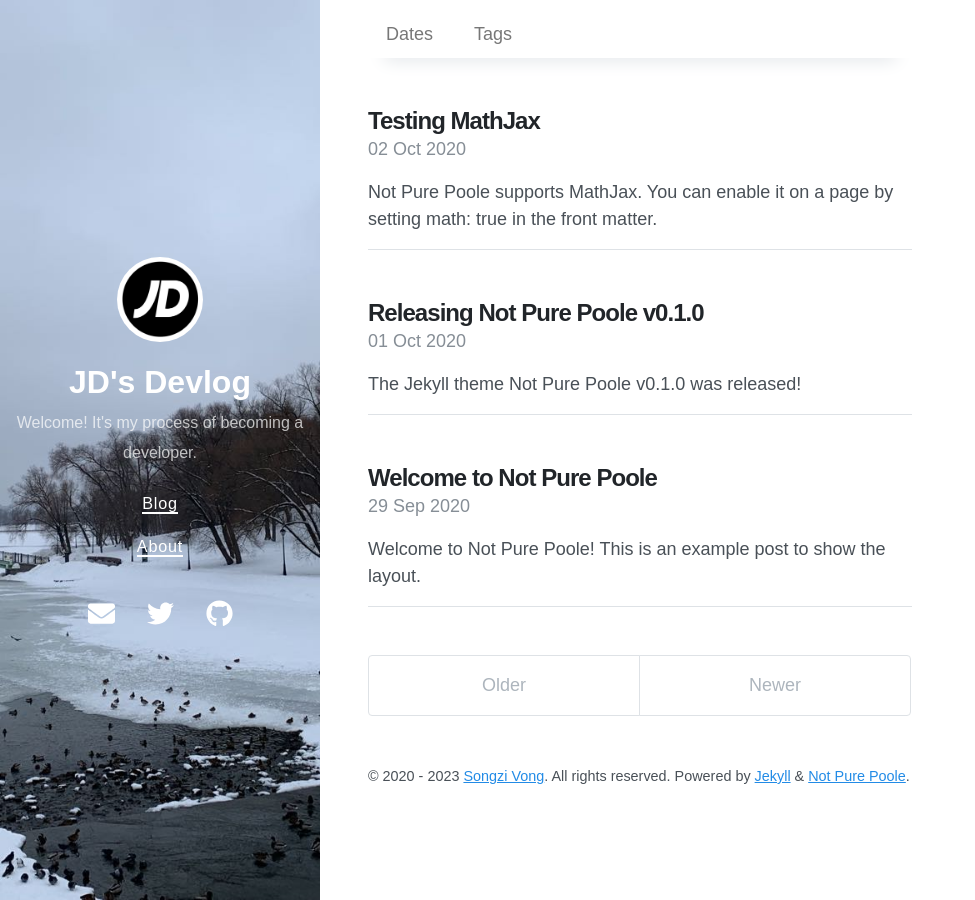
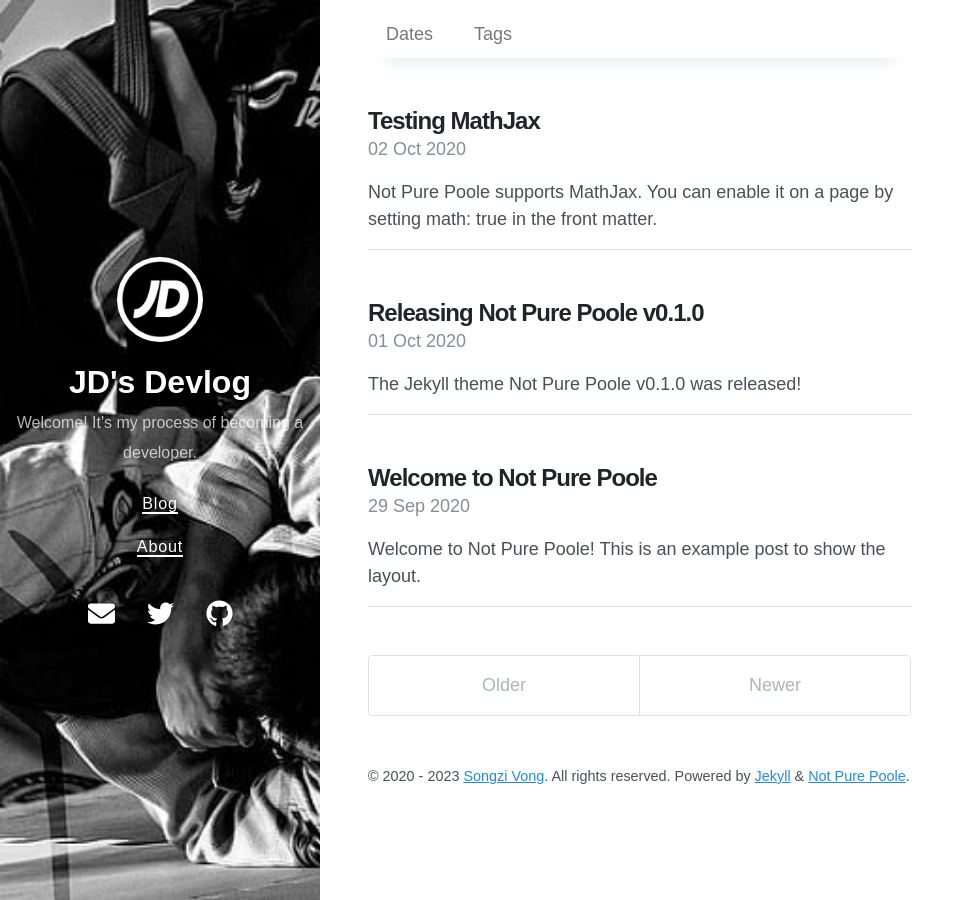
Before and after one commit to KJDsports/KJDsports.github.io, a Jekyll site: the page built from index.html, in a window 1280 px wide. Shown: the whole page, without its empty margins (0-975 px from the left). Built offline with Jekyll 4.4.1, drawn with Linux system fonts in a browser that asks for light colours; nearby versions of some CDN libraries; the list of posts is cut into pages by our own code.

Commit message:
hurry up

```diff
--- a/_config.yml
+++ b/_config.yml
@@ -5,7 +5,7 @@ url: https://KJDsports.github.io
 avatar: /abata.jpg
 paginate: 5
 permalink: pretty
-cover_image: /bg.jpeg
+cover_image: /bjj.jpg
 
 # Gems
 plugins:
```
Also changed, not shown: avatar.jpeg (deleted), bjj.jpg (added).
